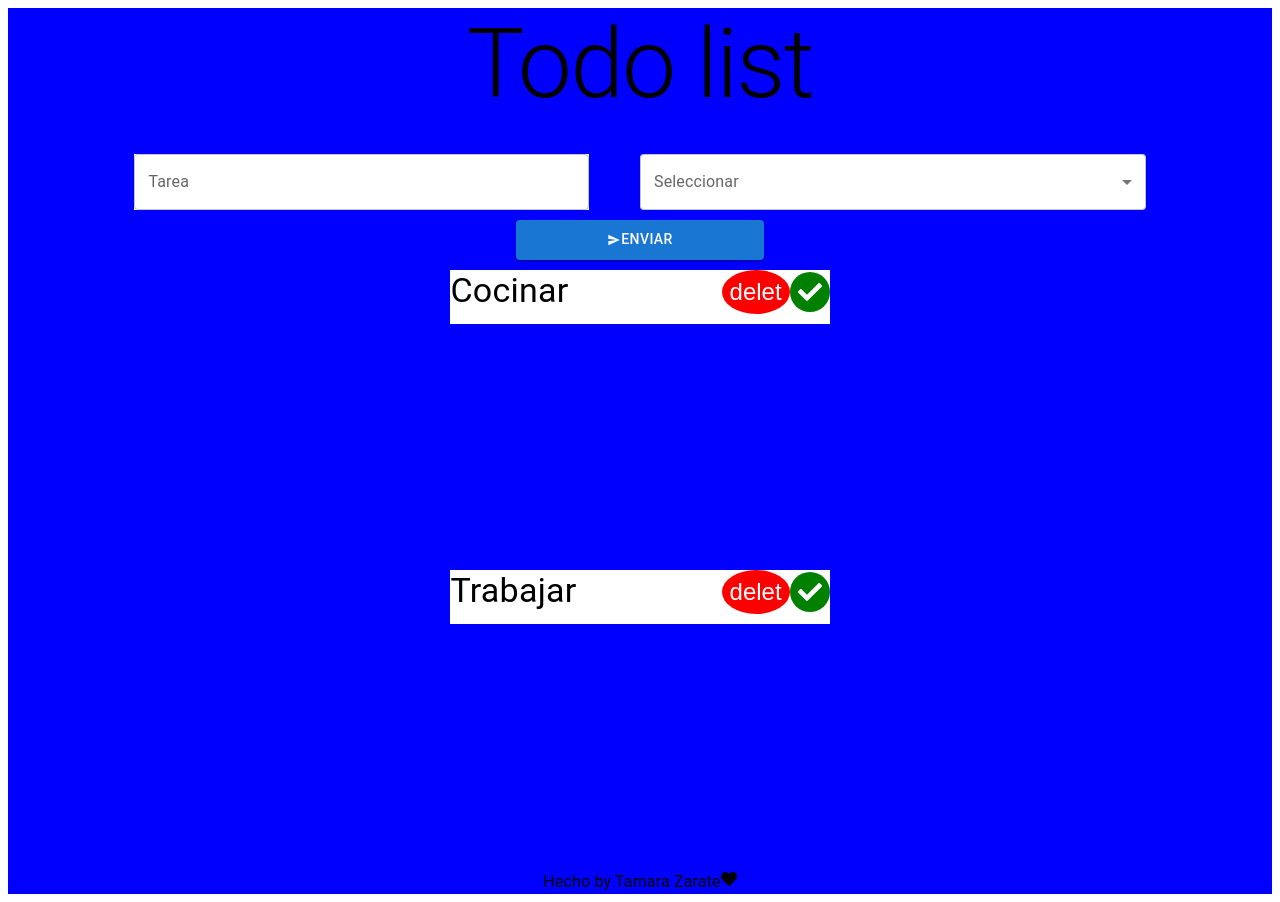
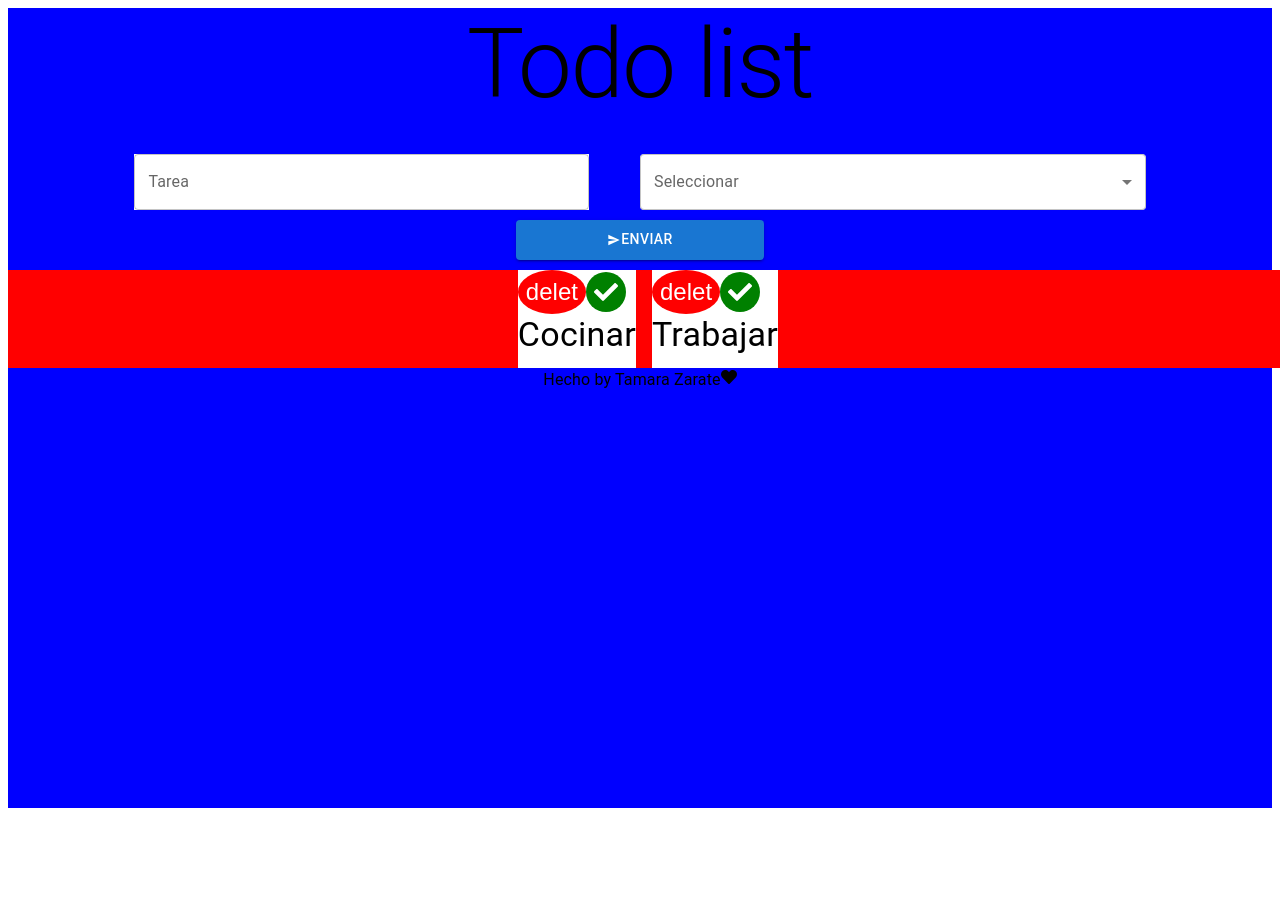
Before and after one commit to taty3385/Proyecto-react-1, a React (Vite) app: page / in a window 1280 px wide. After the commit the page ends 816 px from the top, so only its background shows below. Built offline with nearby package versions, Linux system fonts and the light colour scheme.

Commit message:
realizo estilamiento y cambio funciones

```diff
--- a/src/components/ContainerList.jsx
+++ b/src/components/ContainerList.jsx
@@ -1,21 +1,13 @@
 
 import List from "./List";
-import Box from "@mui/material/Box";
 
-export default function ContainerList({ tareas,setTareas }) {
+
+export default function ContainerList({ tareas, setTareas }) {
+  console.log(tareas);
   return (
     <>
-      {tareas.map((tarea) => (
-        <Box
-          key={tarea.id}
-          display="flex"
-          justifyContent="center"
-          minHeight="300px"
-          background="red"
-        >
-          <List tareas={tarea} setTareas={setTareas} arrTareas={tareas} />
-        </Box>
-      ))}
-    </>
+      <List setTareas={setTareas} tareas={tareas} />
+
+</>
   );
 }
--- a/src/components/Form.jsx
+++ b/src/components/Form.jsx
@@ -11,7 +11,7 @@ import {
 } from "@mui/material";
 import { IoMdSend } from "react-icons/io";
 
-export default function Form({ tareas, setTareas }) {
+export default function Form({ tareas, setTareas  }) {
 
     const [tarea, setTarea] = useState("");
 
--- a/src/components/List.jsx
+++ b/src/components/List.jsx
@@ -2,16 +2,16 @@
 import { IconButton, Box, Typography } from '@mui/material';
 import { FaCheck } from "react-icons/fa";
 
-export default function List({ tareas, setTareas,arrTareas }) {
+export default function List({ tareas, setTareas, }) {
 
     const handleDelete = (id) => {
-        const filtrarTareas = arrTareas.filter(t => t.id !== id);
+        const filtrarTareas = tareas.filter(t => t.id !== id);
         setTareas(filtrarTareas);
         localStorage.setItem("tarea", JSON.stringify(filtrarTareas));
     };
 
     const handleComplete = (id) => {
-        const updatedTareas = arrTareas.map(t => {
+        const updatedTareas = tareas.map(t => {
             if (t.id === id) {
                 return { ...t, completado: !t.completado };
             }
@@ -22,18 +22,27 @@ export default function List({ tareas, setTareas,arrTareas }) {
     };
 
     return (
-        <Box display="flex" width="30%" height="20%" backgroundColor="white" sx={{ justifyContent: "space-between" }}>
+        //
+        <Box display="flex" width="100vw" height="20%" backgroundColor="red" sx={{ justifyContent: "center" }}>
+            {tareas.map(tarea => (
+                <Box key={tarea.id} mx={1}>
+                    <Box backgroundColor="white" display="flex" flexDirection="column">
+
                         <Box>
-                <Typography variant="h4" gutterBottom color="black" sx={{ textDecoration: tareas.completado ? "line-through" : "none" }}>{tareas.nombre}</Typography>
-            </Box>
-            <Box>
-                <IconButton aria-label="delete" sx={{ color: "white", background: "red" }} onClick={() => handleDelete(tareas.id)}>
+                            <IconButton aria-label="delete" sx={{ color: "white", background: "red" }} onClick={() => handleDelete(tarea.id)}>
                                 delet
                             </IconButton>
-                <IconButton aria-label="delete" sx={{ color: "white", background: "green" }} onClick={() => handleComplete(tareas.id)}>
+                            <IconButton aria-label="delete" sx={{ color: "white", background: "green" }} onClick={() => handleComplete(tarea.id)}>
                                 <FaCheck />
                             </IconButton>
                         </Box>
+                        <Box >
+                            <Typography variant="h4" gutterBottom color="black" sx={{ textDecoration: tarea.completado ? "line-through" : "none" }}>{tarea.nombre}</Typography>
                         </Box>
+                    </Box>
+                </Box>
+            ))}
+        </Box>
+
     )
 }
```
Lines whose indentation alone changed are shown as unchanged.
